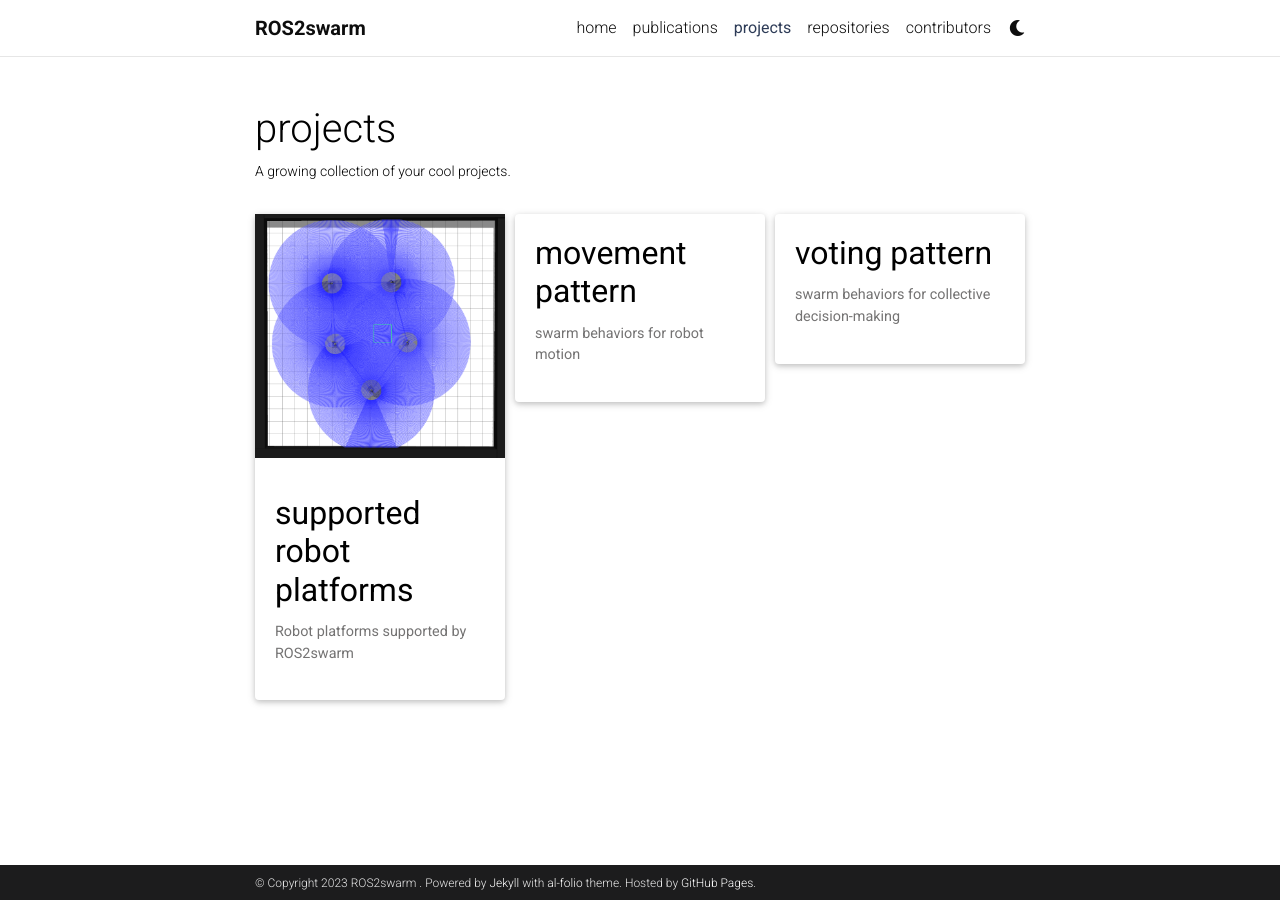
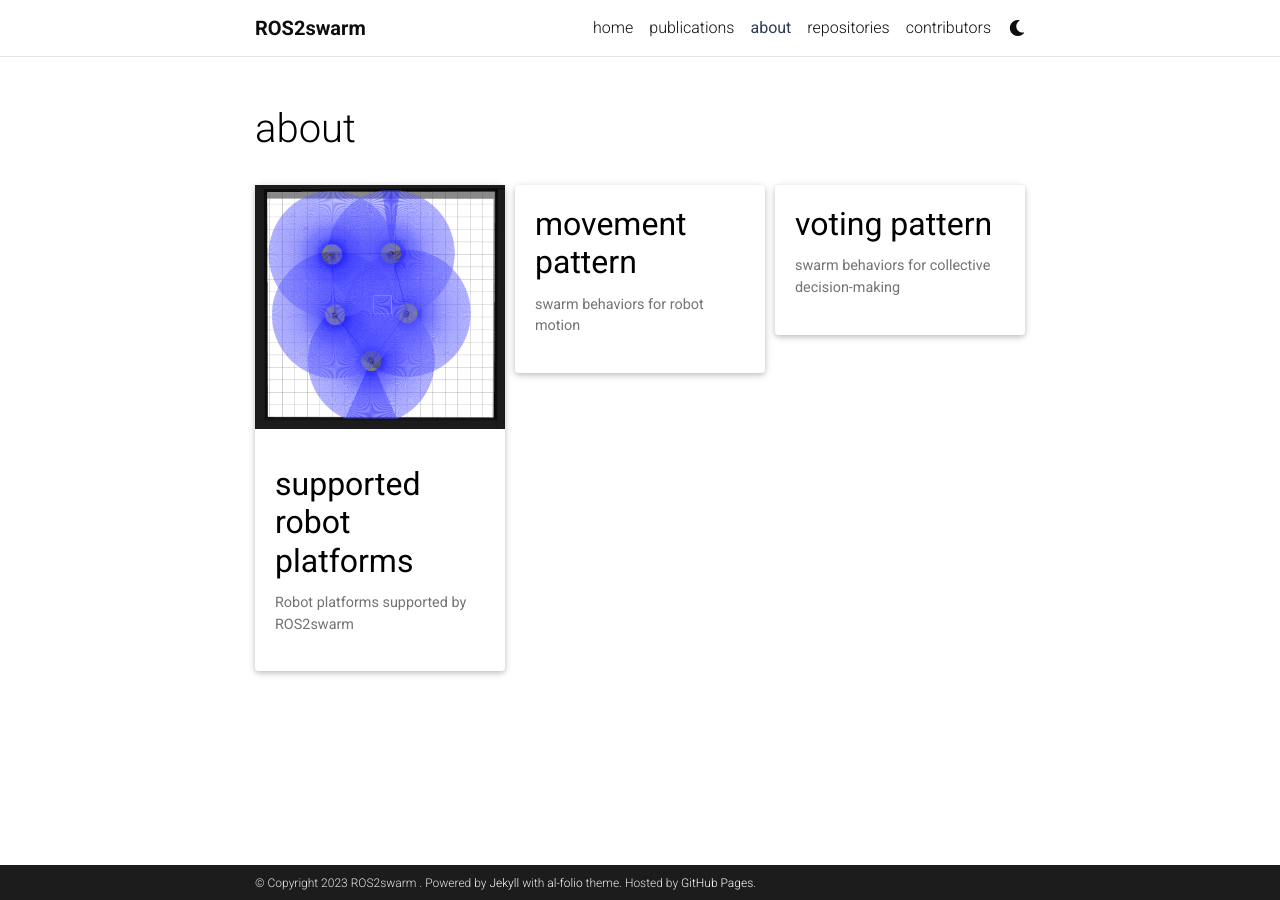
Before and after one commit to ROS2swarm/ROS2swarm.github.io, a Jekyll site: the page built from _pages/projects.md, in a window 1280 px wide. Built offline with Jekyll 4.4.1, drawn with Linux system fonts in a browser that asks for light colours; full-size pictures stand in for the smaller copies a plugin makes; comment, search, counter and statistics services are not loaded; a style sheet for code colours, icons or effects is not loaded.

Commit message:
Update projects.md

```diff
--- a/_pages/projects.md
+++ b/_pages/projects.md
@@ -1,11 +1,11 @@
 ---
 layout: page
-title: projects
-permalink: /projects/
-description: A growing collection of your cool projects.
+title: about
+permalink: /about/
+description:
 nav: true
 nav_order: 2
-display_categories: [work, fun]
+display_categories:
 horizontal: false
 ---
 
```
